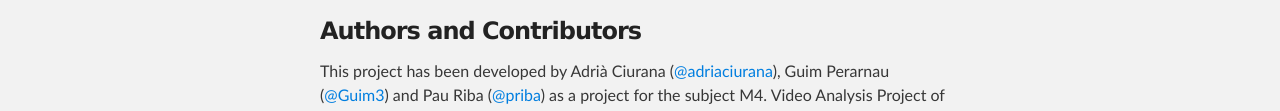
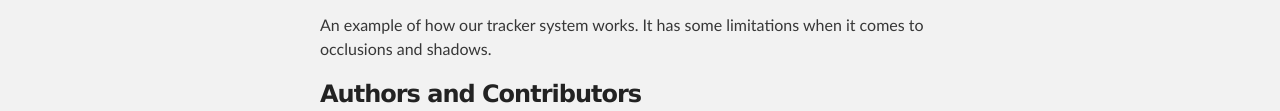
Before and after one commit to mcv-m6-video/mcv-m4-2016-Team4, a plain HTML site: page index.html in a window 1280 px wide. Shown: the part 1171-1282 px from the top of the page. Drawn offline with Linux system fonts and the light colour scheme.

Commit message:
Update index.html

```diff
--- a/index.html
+++ b/index.html
@@ -53,6 +53,7 @@
         <h3>
 <a id="demo-videos" class="anchor" href="#demo-videos" aria-hidden="true"><span aria-hidden="true" class="octicon octicon-link"></span></a>Demo Videos and Images</h3>
         <iframe width="560" height="315" src="https://www.youtube.com/embed/5w7WQJvfClA" frameborder="0" allowfullscreen></iframe>
+        <p>An example of how our tracker system works. It has some limitations when it comes to occlusions and shadows.</p>
         <h3>
 <a id="authors-and-contributors" class="anchor" href="#authors-and-contributors" aria-hidden="true"><span aria-hidden="true" class="octicon octicon-link"></span></a>Authors and Contributors</h3>
 
```
